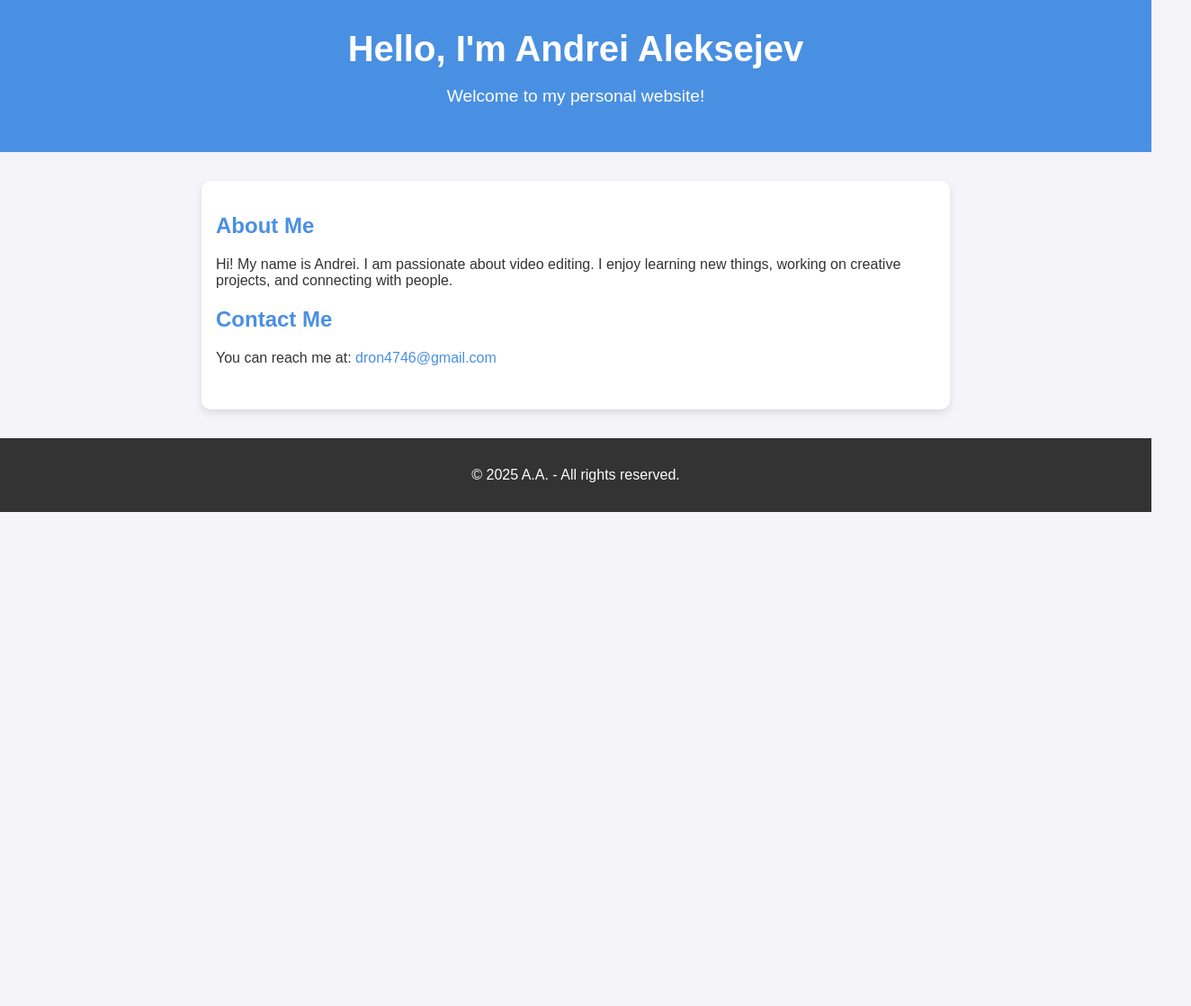
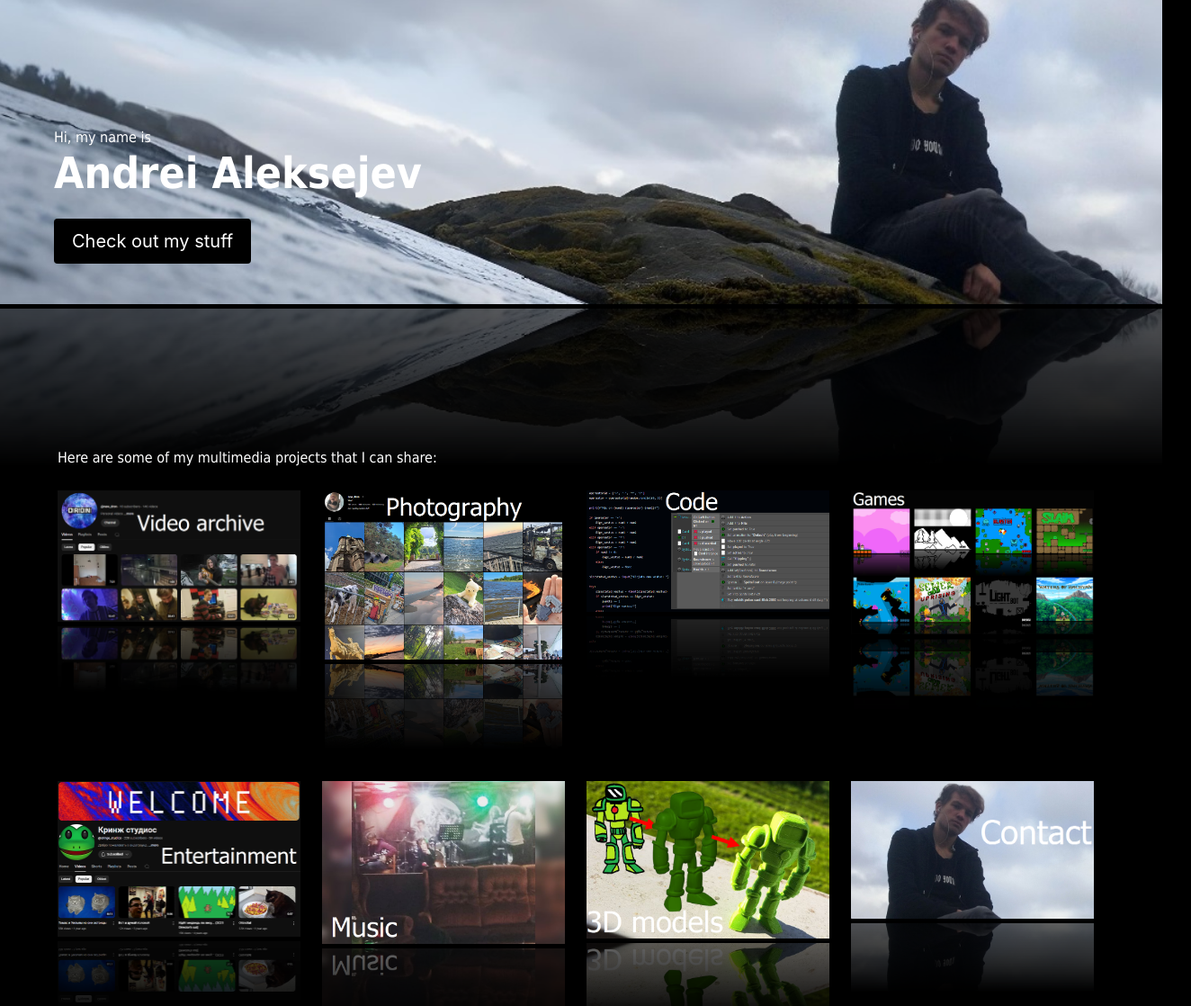
Before and after one commit to NewDron/site, a plain HTML site: page index.html in a window 1280 px wide. Shown: the top 1118 px of the page at 90% size, 1324 px wide, since content can reach past the window. Before the commit the page ends 800 px from the top, so only its background shows below. Drawn offline with nearby package versions, Linux system fonts and the light colour scheme.

Commit message:
Update index.html

```diff
--- a/index.html
+++ b/index.html
@@ -1,79 +1,67 @@
 <!DOCTYPE html>
-<html lang="en">
+<html lang="en" >
 <head>
   <meta charset="UTF-8">
-  <meta name="viewport" content="width=device-width, initial-scale=1.0">
-  <title>About Me</title>
-  <style>
-    body {
-      font-family: Arial, sans-serif;
-      margin: 0;
-      padding: 0;
-      background: #f4f4f9;
-      color: #333;
-    }
-    header {
-      background: #4a90e2;
-      color: white;
-      padding: 2rem;
-      text-align: center;
-    }
-    header h1 {
-      margin: 0;
-      font-size: 2.5rem;
-    }
-    header p {
-      font-size: 1.2rem;
-    }
-    main {
-      max-width: 800px;
-      margin: 2rem auto;
-      padding: 1rem;
-      background: white;
-      border-radius: 10px;
-      box-shadow: 0 4px 8px rgba(0,0,0,0.1);
-    }
-    section {
-      margin-bottom: 2rem;
-    }
-    h2 {
-      color: #4a90e2;
-    }
-    footer {
-      text-align: center;
-      padding: 1rem;
-      background: #333;
-      color: white;
-      margin-top: 2rem;
-    }
-    a {
-      color: #4a90e2;
-      text-decoration: none;
-    }
-    a:hover {
-      text-decoration: underline;
-    }
-  </style>
+  <title>Andrei Aleksejev</title>
+  <link rel='stylesheet' href='https://cdn.jsdelivr.net/npm/bulma@0.9.3/css/bulma.min.css'><link rel="stylesheet" href="./style.css">
+
 </head>
 <body>
 
-  <header>
-    <h1>Hello, I'm Andrei Aleksejev</h1>
-    <p>Welcome to my personal website!</p>
-  </header>
+<div class="top">
+	<div class="columns">
+		<div class="column is-full featured_wrapper p-0">
+			<img src="pics\x.PNG" class="featured">
+			<div class="title_wrapper">
+				<span class="has-text-white">Hi, my name is</span>
+				<h1 class="title is-1 has-text-white">Andrei Aleksejev</h1>
+				<button class="button is-medium">Check out my stuff</button>
+			</div>
+		</div>
+	</div>
+</div>
+<div class="container">
+	<div class="columns is-multiline p-0 pt-6 last">
+		<div class="column is-full">
+			<p class="has-text-white">Here are some of my multimedia projects that I can share:</p>
+		</div>
+		<div class="column is-one-quarter">
+			<img src="pics\vid.png">
+		</div>
+		<div class="column is-one-quarter">
+			<img src="pics\pho.PNG">
+		</div>
+		<div class="column is-one-quarter">
+			<img src="pics\co.png">
+		</div>
+		<div class="column is-one-quarter">
+			<img src="pics\ga.png">
+		</div>
+	</div>
+	<div class="columns last">
+		<div class="column is-one-quarter">
+			<img src="pics\me.png">
+		</div>
+		<div class="column is-one-quarter">
+			<img src="pics\mu.png">
+		</div>
+		<div class="column is-one-quarter">
+			<img src="pics\3d.png">
+		</div>
+		<div class="column is-one-quarter">
+			<img src="pics\cont.png">
+		</div>
+	</div>
+	<br />
+	<br />
+	<br />
+	<br />
+	<br />
+	<br />
+	<br />
+	<br />
+	<p class="has-text-white">© 2025 A.A. - All rights reserved. Wrongs too.</p>
+</div>
 
-  <main>
-    <section>
-      <h2>About Me</h2>
-      <p>Hi! My name is Andrei. I am passionate about video editing.
-         I enjoy learning new things, working on creative projects, and connecting with people.</p>
-
-    <section>
-      <h2>Contact Me</h2>
-      <p>You can reach me at: <a href="mailto:dron4746@gmail.com">dron4746@gmail.com</a></p>
-    </section>
-  </main>
-
-  <footer>
-    <p>&copy; 2025 A.A. - All rights reserved.</p>
-  </footer>
+</body>
+</html>
```
